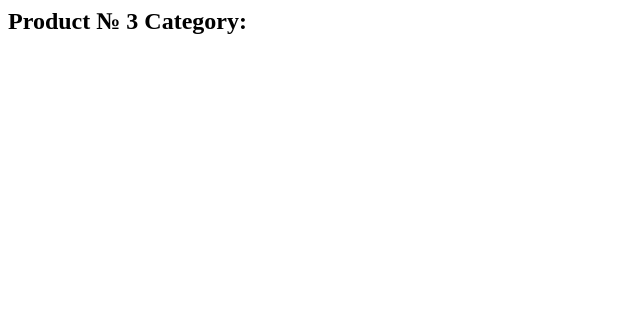
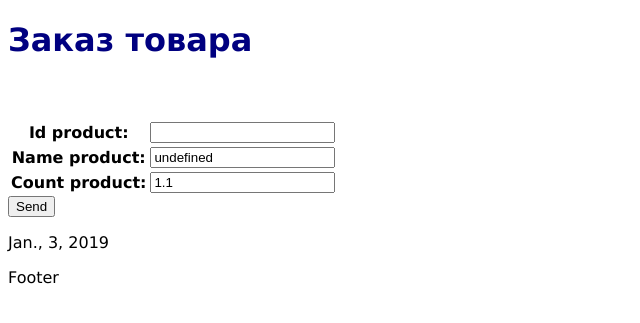
Before and after one commit to EvgenKham/Course_python-django, a Django app: page /products/ in a window 1280 px wide. Shown: the top 323 px of the page, without its empty margins (0-640 px from the left). Run offline with Django 3.2, Linux system fonts and the light colour scheme.

Commit message:
Work with forms, the settings forms

```diff
--- /dev/null
+++ b/my_internet_shop/forms.py
@@ -0,0 +1,8 @@
+from django import forms
+
+
+class ProductForm(forms.Form):
+    id = forms.IntegerField(label="Id product", min_value=0)
+    name_product = forms.CharField(label="Name product", initial="undefined", max_length=15)
+    count = forms.DecimalField(label="Count product", initial=1.1, min_value=1)
+    # choice_data = forms.DateField(widget=forms.SelectDateWidget)
--- a/my_internet_shop/views.py
+++ b/my_internet_shop/views.py
@@ -1,5 +1,6 @@
 from django.shortcuts import render
 from django.http import HttpResponse, HttpResponseRedirect
+from .forms import ProductForm
 
 
 def index(request):
@@ -19,21 +20,24 @@ def contacts(request):
     return render(request, "contacts.html")
 
 
-# def products(request, productid=13):
-#     output = "<h2>Product № {0}</h2>".format(productid)
-#     return HttpResponse(output)
+def products(request):
+    if request.method == "POST":
+        productForm = ProductForm(request.POST)
+        if productForm.is_valid():
+            #
+            id_product = productForm.cleaned_data["id"]
+            name_product = productForm.cleaned_data["name_product"]
+            count = productForm.cleaned_data["count"]
+            product = {"id": id_product, "name": name_product, "count": count}
+            return render(request, "product.html", context=product)
+        else:
+            return HttpResponse("Invalid data")
 
+        # return render(request, "product.html", context=product)
 
-# def my_internet_shop(request, id=7, name="Ivan"):
-#     output = "<h2>User</h2>" \
-#              "<h3>id: {0}  name: {1}</h3>".format(id, name)
-#     return HttpResponse(output)
-
-
-def products(request, productid=3):
-    category = request.GET.get("cat", "")
-    output = "<h2>Product № {0}  Category: {1}</h2>".format(productid, category)
-    return HttpResponse(output)
+    else:
+        productForm = ProductForm()
+        return render(request, "product_order.html", context={"form": productForm})
 
 
 def users(request):
--- a/templates/my_internet_shop/base.html
+++ b/templates/my_internet_shop/base.html
@@ -9,7 +9,9 @@
 <body>
     <h1>{% block header %}{% endblock header %}</h1>
     <img {% block photo %}{% endblock photo %} >
+    <h3>{% block user %}{% endblock user %}</h3>
     <div>{% block content %}{% endblock content %}</div>
+    <p>{% now "N, j, Y" %}</p>
     <div>Footer</div>
 </body>
 </html>
--- /dev/null
+++ b/templates/my_internet_shop/product_order.html
@@ -0,0 +1,15 @@
+
+{% extends "base.html" %}
+{% load staticfiles %}
+{% block title %} Product {% endblock title %}
+{% block header %}Заказ товара{% endblock header %}
+{% block photo %}  {% endblock photo %}
+{% block content %}
+    <form method="POST" novalidate>
+        {% csrf_token %}
+        <table>
+            {{ form }}
+        </table>
+        <input type="submit" value="Send" >
+    </form>
+{% endblock content %}
```
Also changed, not shown: templates/my_internet_shop/product.html (added, +18 -0 lines), db.sqlite3.
